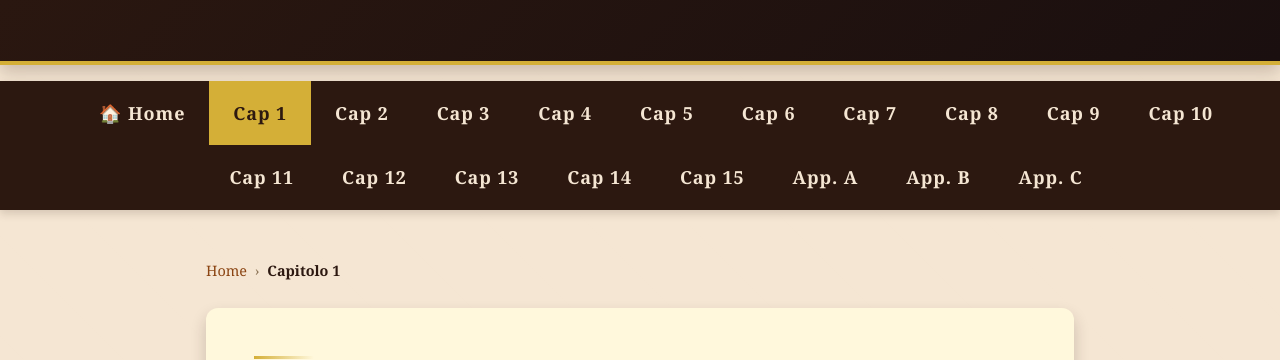
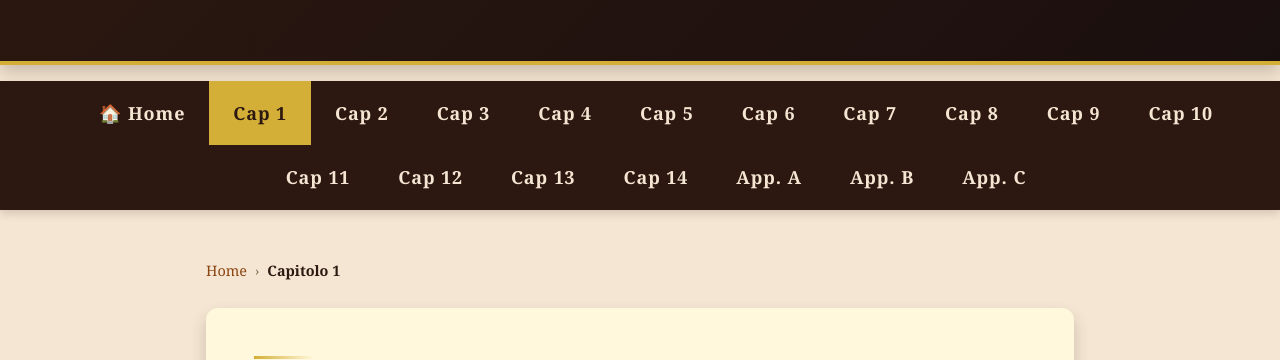
Before and after one commit to ricscar2570/colt-and-cthulhu, a plain HTML site: page capitolo_01.html in a window 1280 px wide. Shown: the part 164-524 px from the top of the page. Drawn offline with Linux system fonts and the light colour scheme.

Commit message:
Update capitolo_01.html

```diff
--- a/capitolo_01.html
+++ b/capitolo_01.html
@@ -29,7 +29,6 @@
             <li><a href="capitolo_12.html">Cap 12</a></li>
             <li><a href="capitolo_13.html">Cap 13</a></li>
             <li><a href="capitolo_14.html">Cap 14</a></li>
-            <li><a href="capitolo_15.html">Cap 15</a></li>
             <li><a href="appendice_a.html">App. A</a></li>
             <li><a href="appendice_b.html">App. B</a></li>
             <li><a href="appendice_c.html">App. C</a></li>
```
